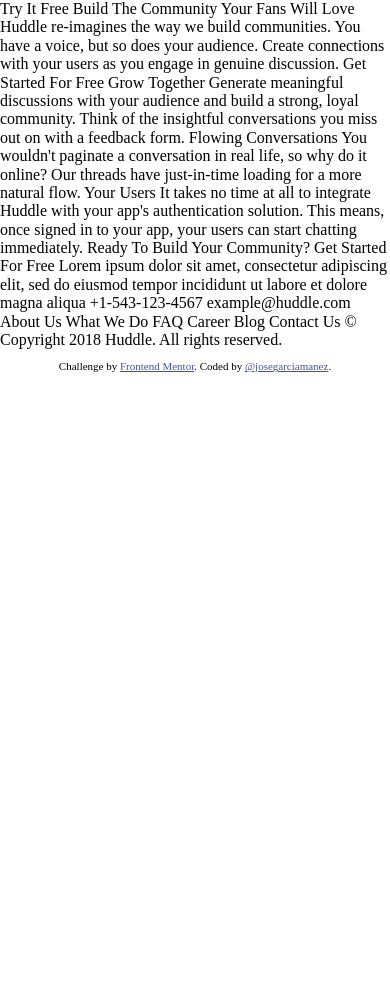
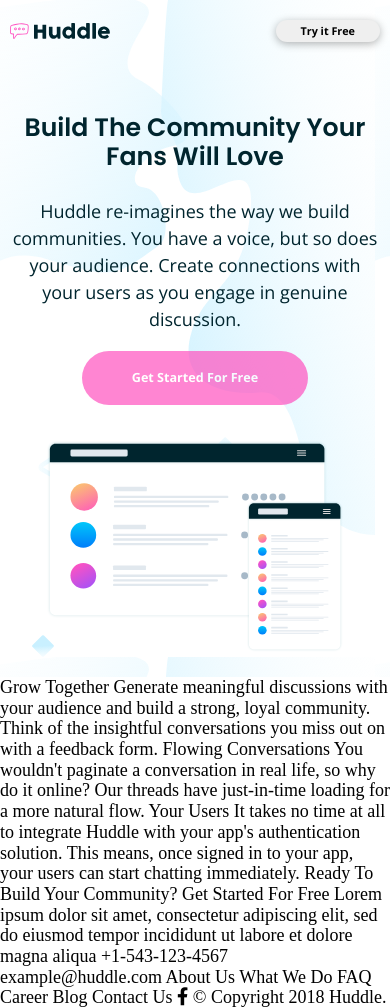
Before and after one commit to josegarciamanez/huddle-landing-page-with-alternating-feature-blocks, a plain HTML site: page index.html in a window 390 px wide. Shown: the top 1008 px of the page. Before the commit the page ends 844 px from the top, so only its background shows below. Drawn offline with nearby package versions, Linux system fonts and the light colour scheme.

Commit message:
hero mobile layout

```diff
--- a/index.html
+++ b/index.html
@@ -14,17 +14,27 @@
 
 <body>
   <div class="container">
+    <div class="hero">
+      <header>
+        <img class="header-logo" src="./images/logo.svg" alt="">
+        <button class="header-button">Try it Free</button>
+      </header>
+      <h3 class="mt-4 title">
+        Build The Community Your Fans Will Love
+      </h3>
 
-    Try It Free
+      <p class="hero-text">
+        Huddle re-imagines the way we build communities. You have a voice, but
+        so
+        does
+        your audience.
+        Create connections with your users as you engage in genuine discussion.
+      </p>
 
-    Build The Community Your Fans Will Love
+      <button class="cta">Get Started For Free</button>
+      <img class="mockups mt-2" src="./images/illustration-mockups.svg" alt="">
 
-    Huddle re-imagines the way we build communities. You have a voice, but so
-    does
-    your audience.
-    Create connections with your users as you engage in genuine discussion.
-
-    Get Started For Free
+    </div>
 
     Grow Together
 
@@ -63,6 +73,7 @@
     Career
     Blog
     Contact Us
+    <i class='fab fa-facebook-f'></i>
 
     &copy; Copyright 2018 Huddle. All rights reserved.
 
--- a/main.css
+++ b/main.css
@@ -1,3 +1,35 @@
+@import url('https://fonts.googleapis.com/css?family=Poppins:600&display=swap');
+@import url('https://fonts.googleapis.com/css?family=Open+Sans:400,700&display=swap');
+@import url('https://cdnjs.cloudflare.com/ajax/libs/font-awesome/5.13.0/css/all.min.css');
+
+:root {
+  --primary: #ff52bf;
+  --neutral1: #ebfbff;
+  --neutral2: #00252e;
+  --neutral3: #808d99;
+}
+
+html {
+  font-size: 18px;
+}
+
+h1,
+h2,
+h3,
+h4,
+h5,
+h6 {
+  font-family: 'Poppins', sans-serif;
+  font-weight: 600;
+}
+
+p,
+span,
+a,
+button {
+  font-family: 'Open Sans', sans-serif;
+}
+
 .attribution {
   font-size: 11px;
   text-align: center;
@@ -6,3 +38,69 @@
 .attribution a {
   color: hsl(228, 45%, 44%);
 }
+
+header {
+  display: flex;
+  justify-content: space-between;
+  align-items: center;
+}
+
+img.header-logo {
+  width: 100px;
+}
+
+.header-button {
+  padding: 5px 25px;
+  border: none;
+  border-radius: 25px;
+  font-weight: 700;
+  box-shadow: 0 2px 8px rgba(0, 0, 0, 0.3);
+  font-size: 0.6rem;
+}
+
+div.hero {
+  padding: 20px 10px;
+  background-image: url('./images/bg-hero-mobile.svg');
+  text-align: center;
+}
+
+.title {
+  font-size: 1.4rem;
+  color: var(--neutral2);
+}
+
+.hero-text {
+  color: var(--neutral2);
+  line-height: 1.5;
+}
+
+button.cta {
+  padding: 20px 50px;
+  border: none;
+  font-size: 0.7rem;
+  border-radius: 35px;
+  font-weight: 700;
+  background: var(--primary);
+  color: white;
+  opacity: 0.7;
+}
+
+img.mockups {
+  width: 80%;
+}
+
+.mt-5 {
+  margin-top: 5rem;
+}
+.mt-4 {
+  margin-top: 4rem;
+}
+.mt-3 {
+  margin-top: 3rem;
+}
+.mt-2 {
+  margin-top: 2rem;
+}
+.mt-1 {
+  margin-top: 1rem;
+}
```
